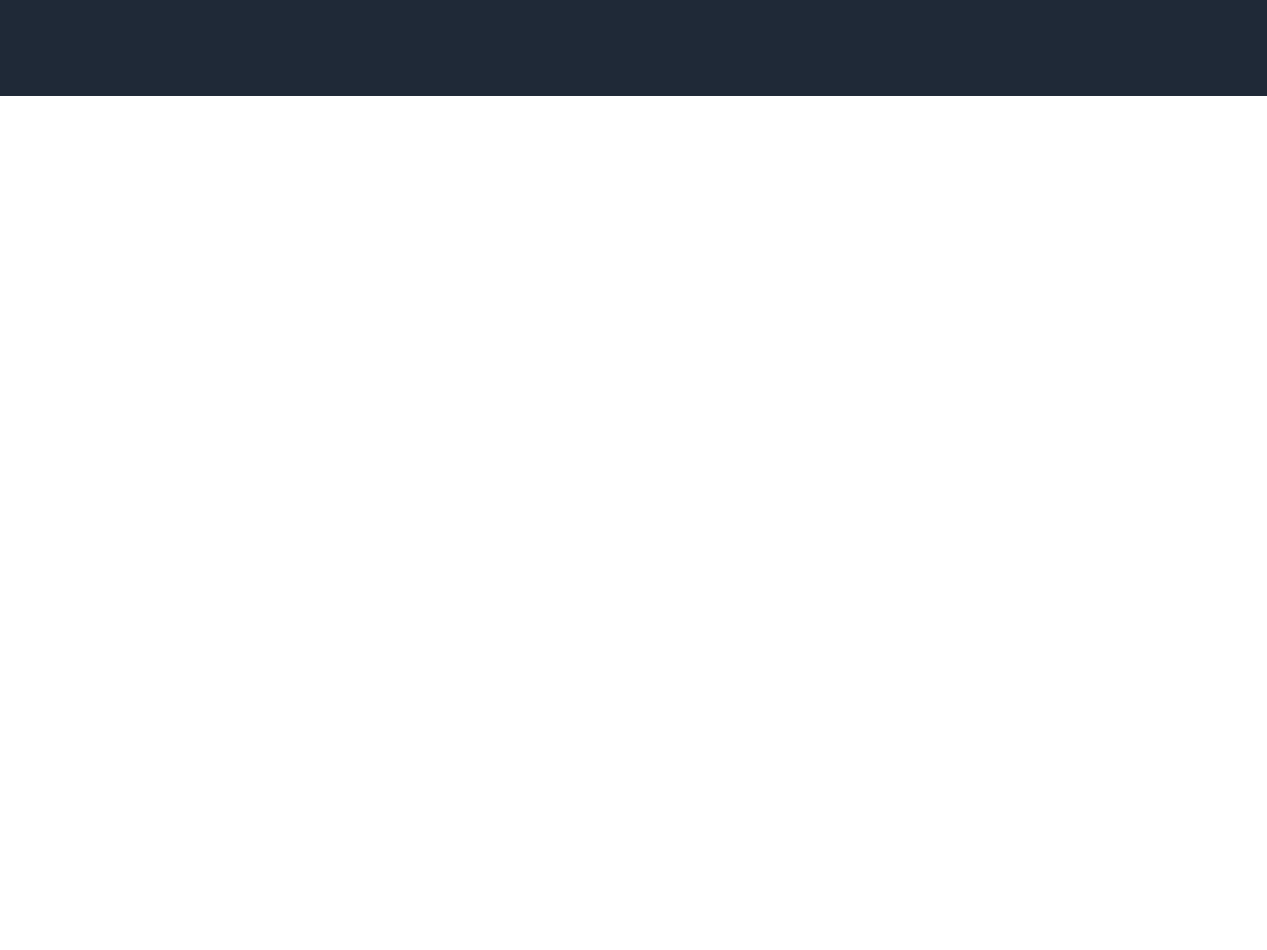
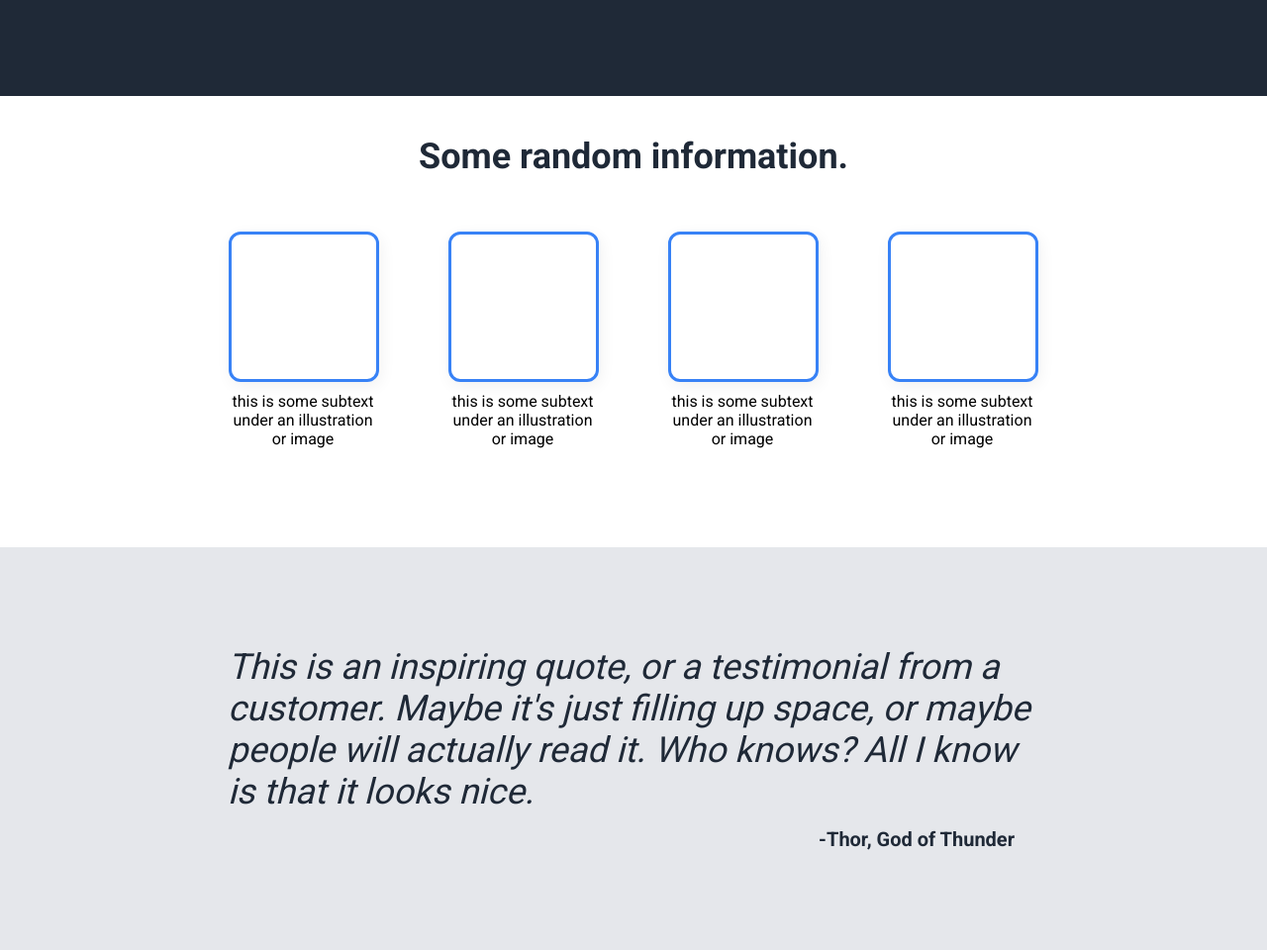
Before and after one commit to Baal28/landing-page, a plain HTML site: page index.html in a window 1280 px wide. Shown: the part 411-1371 px from the top of the page at 99% size. Before the commit the page ends 800 px from the top, so only its background shows below. Drawn offline with Linux system fonts and the light colour scheme.

Commit message:
Added second and third module of the project.

```diff
--- a/index.html
+++ b/index.html
@@ -37,5 +37,34 @@
             </div>
         </div>
     </div>
+    <div class="container-2">
+        <div>
+            <p class="color-2">Some random information.</p>
+        </div>
+        <div class="container-3">
+            <div class="card-container">
+                <div class="card"></div>
+                <div class="subtext"><p class="subtext-color">this is some subtext under an         illustration or image</p></div>
+            </div>
+            <div class="card-container">
+                <div class="card"></div>
+                <div class="subtext"><p class="subtext-color">this is some subtext under an         illustration or image</p></div>
+            </div>
+            <div class="card-container">
+                <div class="card"></div>
+                <div class="subtext"><p class="subtext-color">this is some subtext under an         illustration or image</p></div>
+            </div>
+            <div class="card-container">
+                <div class="card"></div>
+                <div class="subtext"><p class="subtext-color">this is some subtext under an         illustration or image</p></div>
+            </div>
+        </div>
+    </div>
+    <div class="container-4">
+        <div class="quote">
+            <p class="italic">This is an inspiring quote, or a testimonial from a customer. Maybe it's just filling up space, or maybe people will actually read it. Who knows? All I know is that it looks nice.</p>
+            <p class="thor">-Thor, God of Thunder</p>
+        </div>
+    </div>
 </body>
 </html>
--- a/styles/styles.css
+++ b/styles/styles.css
@@ -7,16 +7,14 @@
 
 body{
     font-family: Roboto;
-
+    display: flex;
+    flex-direction: column;
 }
 
 .container{
     background-color: #1f2937;
     display: flex;
     flex-direction: column;
-
-
-
 }
 
 ul{
@@ -105,3 +103,84 @@ button{
     display: flex;
 
 }
+
+/* below start second container*/
+
+.container-2{
+    display: flex;
+    flex-direction: column;
+    align-items: center;
+    justify-content: space-evenly;
+    gap: 15px;
+}
+
+.container-3{
+    display: flex;
+    gap: 70px;
+    margin-bottom: 100px;
+}
+
+.card-container{
+    display: flex;
+    flex-direction: column;
+    gap: 10px;
+}
+
+.color-2{
+    font-size: 36px;
+    font-weight: 900;
+    color: #1f2937;
+    padding: 40px;
+}
+
+.card {
+    border: 3px solid #3882f6;
+    box-shadow: 2px 4px 16px rgba(0,0,0,.06);
+    border-radius: 12px;
+    padding: 48px;
+    width: 50px;
+    height: 50px;
+  }
+
+  .subtext{
+    width: 150px;
+    text-align: center;
+  }
+
+  .subtext-color{
+    color: black;
+  }
+
+  /* Below start third container*/
+
+  .container-4{
+    background-color: #E5E7EB;
+    display: flex;
+    flex-direction: column;
+    justify-content: center;
+    align-items: center;
+    padding: 100px;
+  }
+
+  .quote{
+    display: flex;
+    flex-direction: column;
+    gap: 15px;
+  }
+
+  .italic{
+    font-size: 36px;
+    font-style: italic;
+    font-weight: 100;
+    color: #1f2937;
+    width: 820px;
+  }
+
+  p.thor{
+    display: flex;
+    align-self: flex-end;
+    font-size: 20px;
+    font-weight: 900;
+    color: #1f2937;
+    margin-right: 25px;
+  }
```
